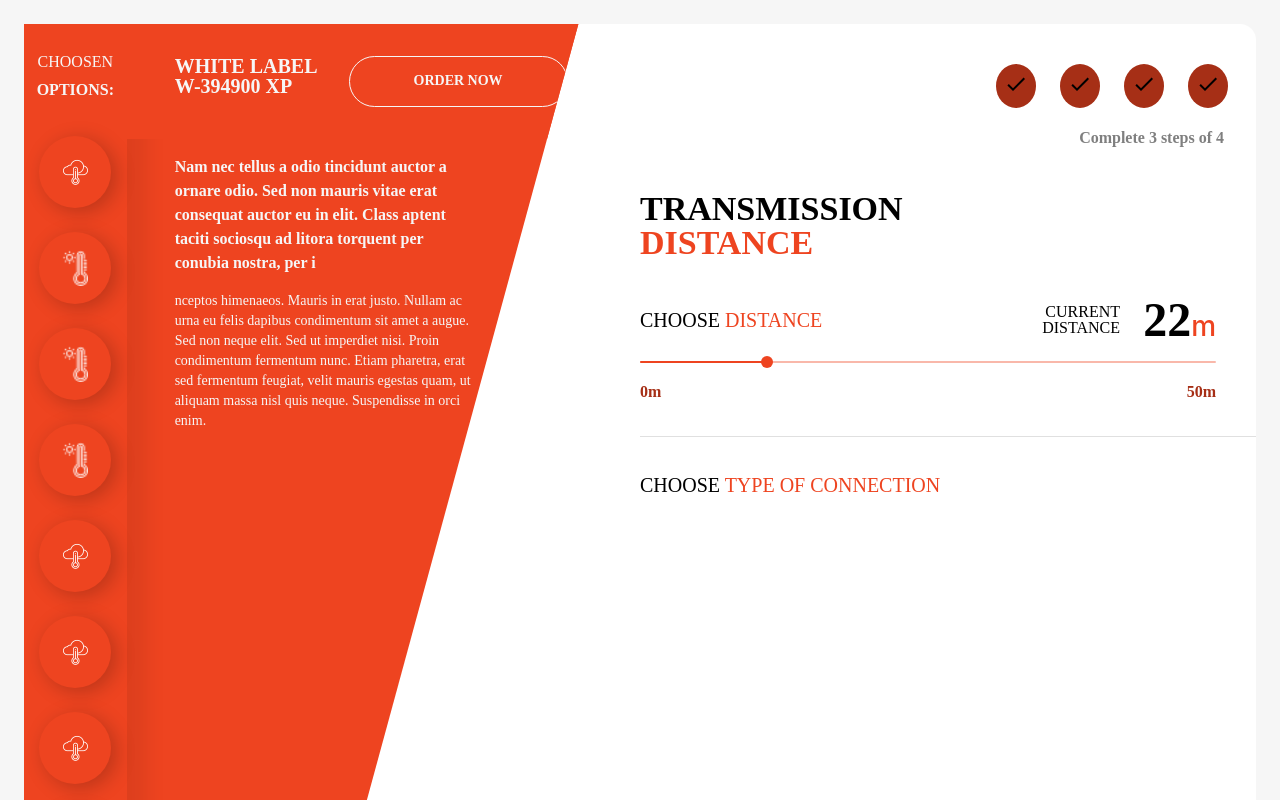
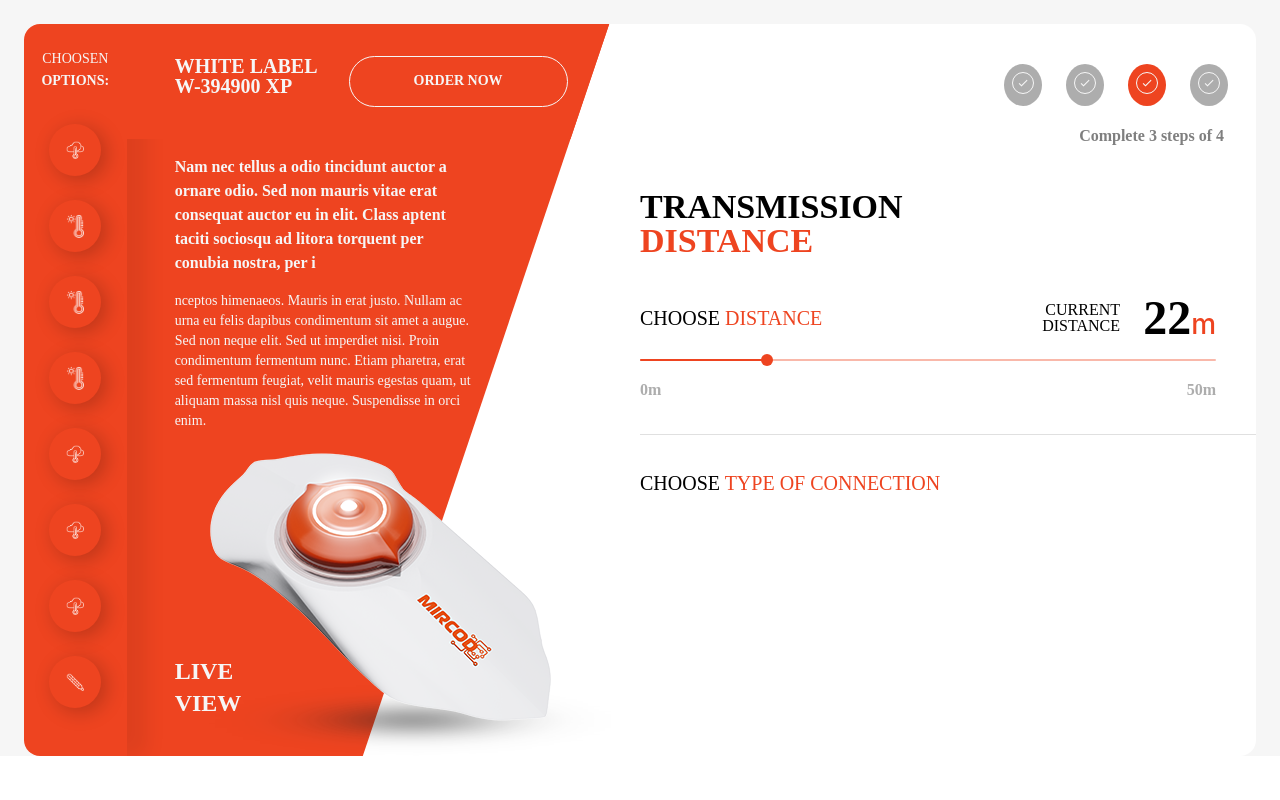
Before and after one commit to younggg96/react-web-test, a React (Create React App) app: page / in a window 1280 px wide. Shown: the part 640-1440 px from the top of the page. After the commit the page ends 1396 px from the top, so only its background shows below. Built offline with nearby package versions, Linux system fonts and the light colour scheme.

Commit message:
new update

```diff
--- a/src/App.js
+++ b/src/App.js
@@ -16,8 +16,8 @@ export default function App() {
   return (
     <div className={classes.root}>
       <Header />
-      <Container maxWidth="xl">
-        <Carousel />
+      <Carousel />
+      <Container maxWidth="lg">
         <Content />
       </Container>
     </div>
--- a/src/assets/theme/theme.js
+++ b/src/assets/theme/theme.js
@@ -4,6 +4,7 @@ const theme = createMuiTheme({
   palette: {
     primary: {
       main: "#ee4420",
+      dark: "#5f5f5f82"
     },
     secondary: {
       light: "#f6f6f6",
--- a/src/components/carousel.js
+++ b/src/components/carousel.js
@@ -63,7 +63,7 @@ const useStyles = makeStyles((theme) => ({
     display: "flex",
     justifyContent: "center",
     alignItems: "center",
-    boxShadow: "5px 4px 20px 0px #02020245",
+    boxShadow: "4px 2px 10px 0px #02020245",
     cursor: "pointer",
   },
   iconTitle: {
@@ -72,7 +72,7 @@ const useStyles = makeStyles((theme) => ({
   },
   icons: {
     marginTop: theme.spacing(4),
-    padding: "0 6%",
+    padding: "0 10%",
   },
 }));
 
--- a/src/components/content/chooseOptions.js
+++ b/src/components/content/chooseOptions.js
@@ -27,13 +27,14 @@ const getRandomIcons = () => {
 const useStyles = makeStyles((theme) => ({
   title: {
     color: theme.palette.secondary.light,
-    marginBottom: theme.spacing(2)
+    marginBottom: theme.spacing(2),
+    padding: theme.spacing(0, 1),
   },
   icon: {
     margin: "auto",
     padding: theme.spacing(2),
-    width: 40,
-    height: 40,
+    width: 20,
+    height: 20,
     borderRadius: "50%",
     display: "flex",
     justifyContent: "center",
@@ -50,11 +51,10 @@ const ChooseOptions = () => {
     setIconArr(getRandomIcons());
   }, []);
   return (
-    <div>
     <Grid container direction="column">
       <Grid item>
         <Typography
-            variant="subtitle1"
+          variant="subtitle2"
           component="div"
           align="center"
           className={classes.title}
@@ -67,9 +67,9 @@ const ChooseOptions = () => {
         <List>
           {iconArr.map((item, index) => {
             return (
-                <ListItem key={index} style={{ marginBottom: 8}}>
+              <ListItem key={index} style={{ marginBottom: 8 }}>
                 <div className={classes.icon}>
-                    <img src={item} alt="" width="26px" />
+                  <img src={item} alt="" width="18px" />
                 </div>
               </ListItem>
             );
@@ -77,7 +77,6 @@ const ChooseOptions = () => {
         </List>
       </Grid>
     </Grid>
-    </div>
   );
 };
 
--- a/src/scss/content.scss
+++ b/src/scss/content.scss
@@ -1,22 +1,37 @@
+$main: #ee4420;
+$light: #f6f6f6;
+
 .bg-clip {
-    background-color: #ee4420;
-    clip-path: polygon(0 0, 90% 0, 50% 100%, 0% 100%);
+    background-color: $main;
+    clip-path: polygon(0 0, 95% 0, 55% 100%, 0% 100%);
+    border-radius: 16px 0px 0px 16px;
 }
 
 .live-view {
     padding: 0 48px;
     width: 200px;
     position: absolute;
-    bottom: -25%;
+    bottom: 5%;
     div {
-        color: #f6f6f6;
+        color: $light;
         font-weight: bolder;
     }
 }
 
 .prod {
-    left: 20%;
+    left: -70%;
     position: absolute;
-    bottom: -25%;
-    width: 450px;
+    bottom: 0;
 }
+
+.done-svg {
+    color: $light;
+    padding: 4px;
+    font-size: 12px !important;
+    border: 1px solid $light;
+    border-radius: 50%;
+}
+
+.now-step {
+    background-color: $main !important;
+}
```
Lines whose indentation alone changed are shown as unchanged.
